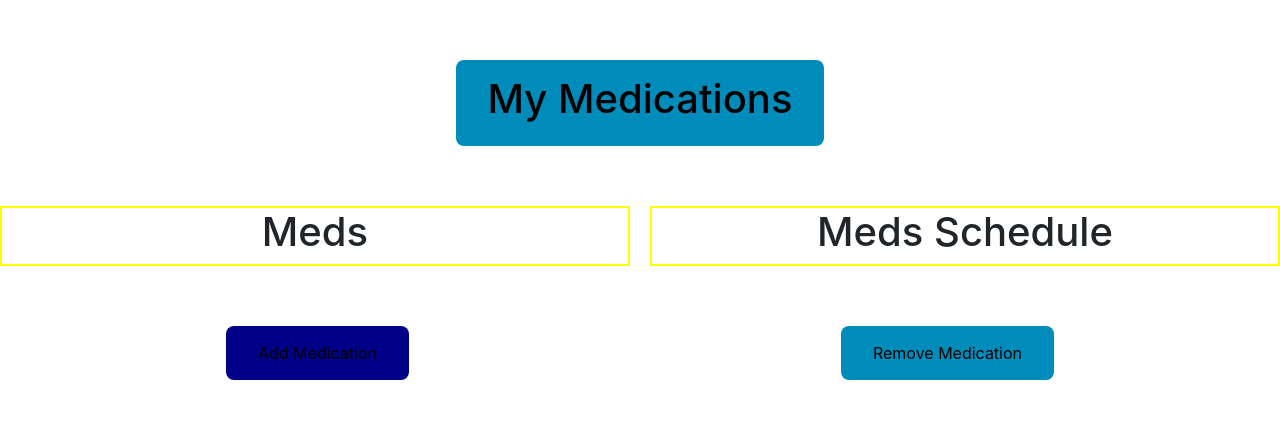
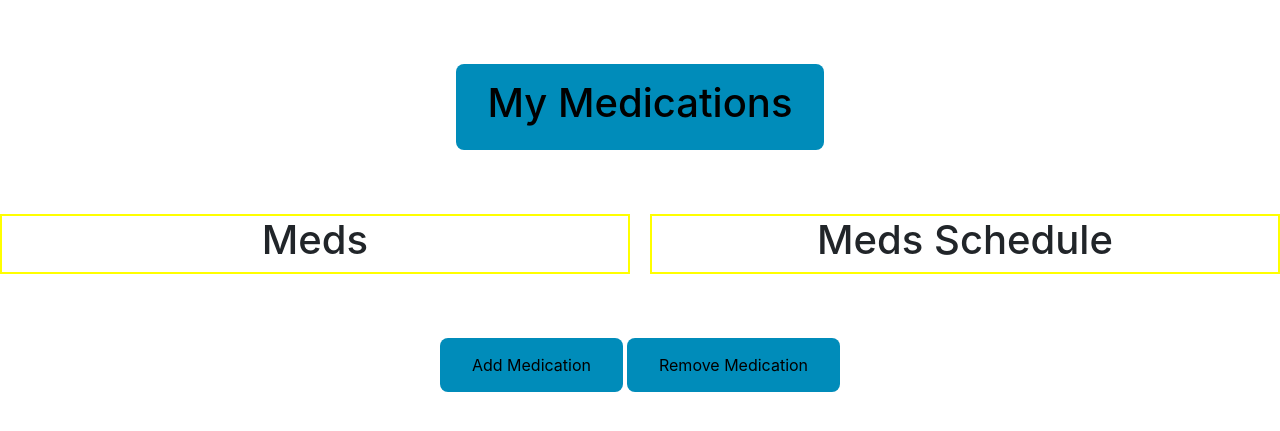
Before and after one commit to cjwinston/bored, a Flask app: page /medications in a window 1280 px wide. Shown: the top 431 px of the page. Run offline with Flask 2, Linux system fonts and the light colour scheme; some libraries are stand-ins or nearby versions.

Commit message:
heroku deploy 2

```diff
--- a/requirements.txt
+++ b/requirements.txt
@@ -11,4 +11,3 @@
 flask_sqlalchemy
 pytest
 pycodestyle
-forms
--- a/static/login.css
+++ b/static/login.css
@@ -1,6 +1,7 @@
 .content-section {
   margin-left: auto;
-    background: #fafafa;
+  background: #fafafa;
+  color: #121212;
 }
 
 .form-group {
--- a/templates/medications.html
+++ b/templates/medications.html
@@ -32,11 +32,10 @@
   margin: 4px 2px;
   cursor: pointer;
   border-radius: 8px;
-  margin: 0 auto;
 }
 
        .add{
-           background-color: #008
+           background-color: #008CBA;
        }
 
 
```
